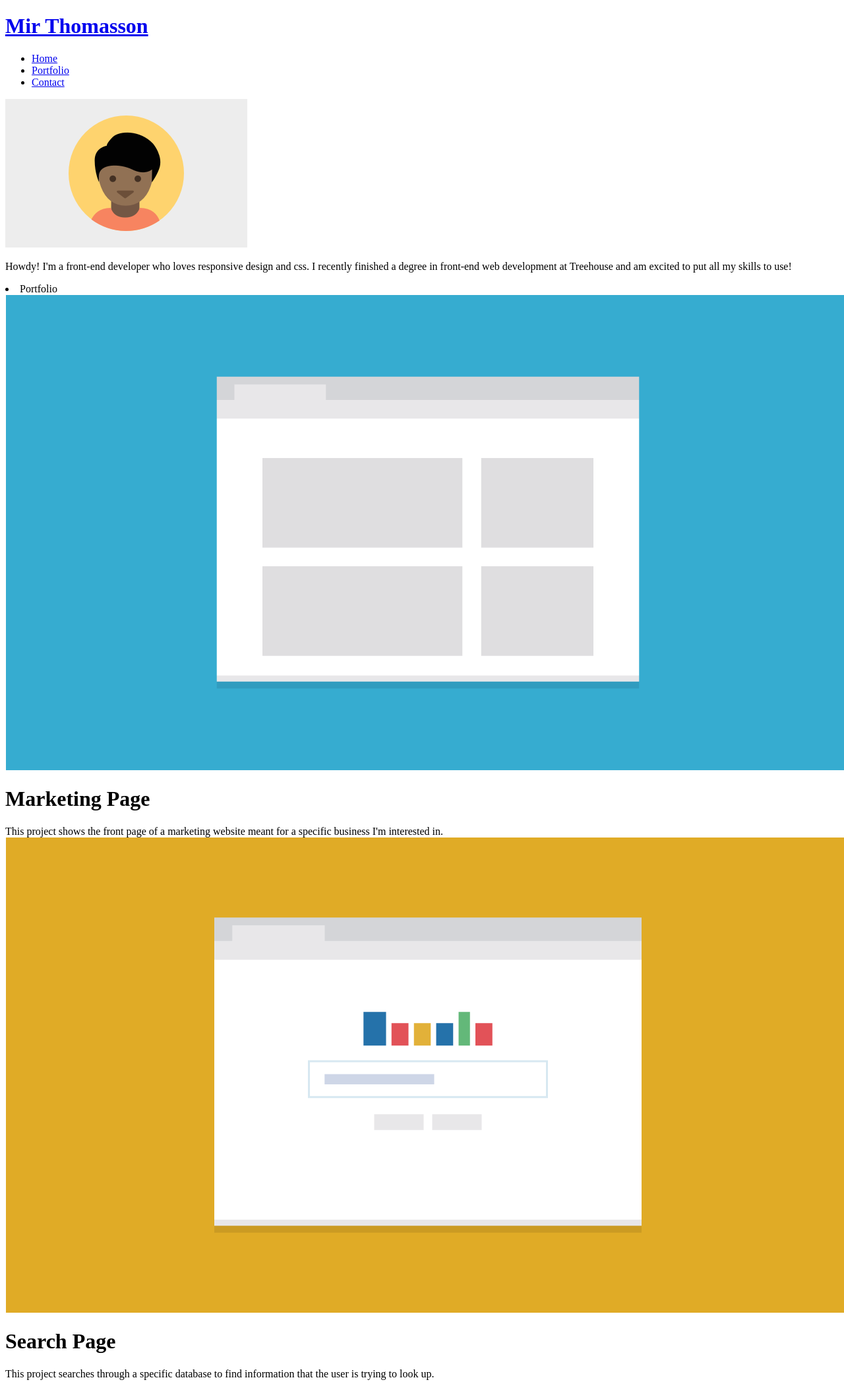
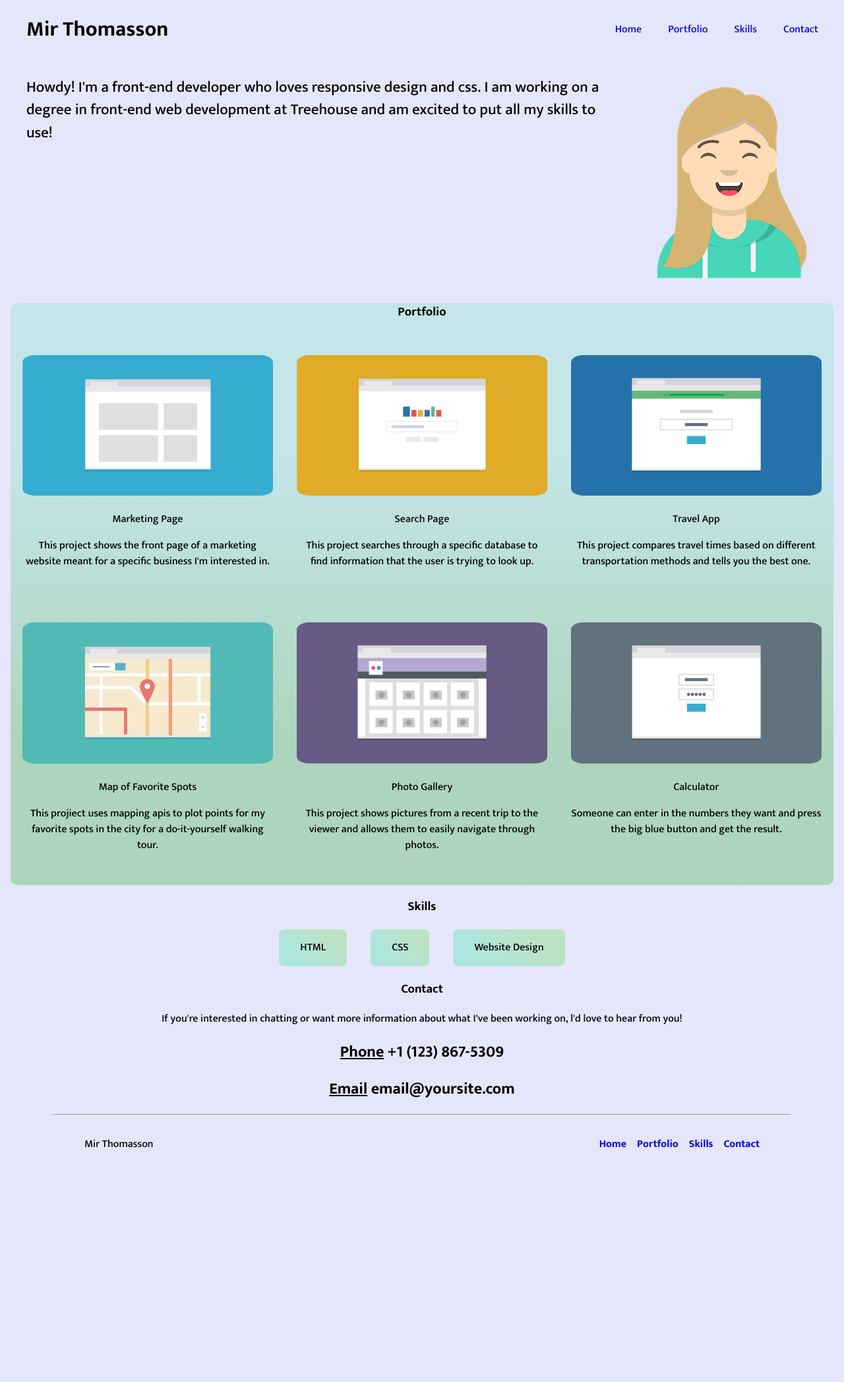
Before and after one commit to Mirthomasson/Mobile-first-responsive-layout, a plain HTML site: page index.html in a window 1280 px wide. Shown: the top 2094 px of the page at 66% size. After the commit the page ends 1763 px from the top, so only its background shows below. Drawn offline with Linux system fonts and the light colour scheme; files that its build step writes are made by us from their sources.

Commit message:
ready for peer review

```diff
--- a/css/style.css
+++ b/css/style.css
@@ -0,0 +1,257 @@
+* {
+  box-sizing: border-box;
+}
+
+body {
+  font-family: "Mukta", sans-serif;
+  font-size: 1em;
+  line-height: 1.5;
+  color: black;
+  background-color: lavender;
+  margin: 0;
+  display: flex;
+  flex-direction: column;
+}
+
+ul {
+  margin: 0;
+  padding: 0;
+  list-style: none;
+}
+
+h1 {
+  text-align: center;
+}
+
+a {
+  text-decoration: none;
+}
+
+img {
+  max-width: 80%;
+  margin: 0 auto;
+  border-radius: 5%;
+}
+
+hr {
+  max-width: 100%;
+}
+
+.name a,
+.main-nav a {
+  text-align: center;
+  display: block;
+  padding: 10px 15px;
+}
+
+.main-nav {
+  color: gray;
+}
+
+.nav {
+  padding: 10px;
+  background: lavender;
+  border: 2px solid lavender;
+  border-radius: 5px;
+  margin: 5px auto;
+  max-width: 50%;
+}
+.main-nav a:hover {
+  color: white;
+}
+
+.intro {
+  text-align: center;
+  font-size: 1.2em;
+  padding: 1em;
+  margin: 0 auto;
+  width: 100%;
+}
+
+.portfolio {
+  text-align: center;
+  color: black;
+  background-image: linear-gradient(
+    rgba(173, 230, 222, 0.596) 25%,
+    rgba(139, 202, 152, 0.623) 75%
+  );
+}
+
+.contact {
+  text-align: center;
+  margin: 0 auto;
+}
+
+.block {
+  margin: 1em;
+  padding: 1em 0;
+}
+
+.block:hover {
+  transform: scale(1.02);
+  transition: 1s;
+}
+
+.main-footer {
+  max-width: 100%;
+  display: flex;
+  flex-direction: row;
+  justify-content: space-between;
+}
+
+.bottom-nav {
+  display: none;
+}
+
+.bottom-nav a:hover {
+  color: white;
+}
+
+#skills h3 {
+  padding: 1em;
+  margin: 0 auto;
+  text-align: center;
+}
+
+#skills li {
+  background-image: linear-gradient(
+    45deg,
+    rgb(173, 230, 222) 25%,
+    rgb(188, 226, 196) 75%
+  );
+  border: 2px solid lavender;
+  border-radius: 10px;
+  margin: 1em auto;
+  padding: 1em;
+  text-align: center;
+  max-width: 50%;
+}
+
+/* = Media Queries = */
+
+@media (min-width: 768px) {
+  .main-footer {
+    max-width: 80%;
+    margin: 0 auto;
+  }
+
+  .main-header,
+  .main-nav,
+  .intro,
+  .sections {
+    display: flex;
+  }
+
+  .main-header {
+    flex-direction: column;
+    align-items: center;
+  }
+
+  .nav {
+    background-image: none;
+    border: none;
+  }
+
+  .intro {
+    margin: 1.5rem 0;
+    align-items: flex-start;
+    text-align: left;
+    flex-direction: row;
+  }
+
+  .tagline {
+    font-size: larger;
+    margin-top: 0;
+    padding: 0 16px;
+    order: -1;
+  }
+
+  .sections {
+    flex-direction: row;
+    flex-wrap: wrap;
+  }
+
+  .portfolio {
+    margin: 0 1em;
+    border-radius: 1%;
+  }
+
+  .portfolio img {
+    max-width: 100%;
+  }
+
+  .portfolio h3 {
+    text-align: center;
+  }
+
+  .block {
+    margin: 1em auto;
+    padding: 1em;
+    max-width: 50%;
+  }
+
+  .profile {
+    margin-right: 16px;
+  }
+
+  .contact {
+    padding: 1em 0;
+  }
+
+  #back {
+    display: none;
+  }
+
+  .bottom-nav {
+    display: flex;
+    flex-direction: row;
+    justify-content: space-between;
+    align-items: center;
+  }
+
+  .bottom-nav a {
+    padding: 1em 0 1em 1em;
+  }
+
+  #skills li {
+    margin: 0 1em;
+    padding: 1em 2em;
+  }
+
+  .ability {
+    display: flex;
+    flex-direction: row;
+    align-items: center;
+    justify-content: center;
+  }
+}
+
+@media (min-width: 1024px) {
+  .main-header {
+    /* margin-left: 1rem; */
+    flex-direction: row;
+    justify-content: space-between;
+    padding: 0 1.5rem;
+  }
+
+  .intro {
+    padding: 0 1.5rem;
+  }
+
+  .name {
+    padding-left: 0.5em;
+  }
+
+  .block {
+    max-width: 33%;
+  }
+
+  #HMU {
+    margin: 1em 2.5em;
+    padding: 0 2.5em;
+  }
+
+  li.nav {
+    padding-right: 0;
+  }
+}
--- a/index.html
+++ b/index.html
@@ -1,57 +1,130 @@
 <!DOCTYPE html>
 <html lang="en">
   <head>
+    <meta charset="UTF-8">
+    <meta http-equiv="X-UA-Compatible" content="IE=edge">
     <meta name="viewport" content="width=device-width, initial-scale=1" />
     <title>Mir Thomasson</title>
-    <link rel="stylesheet" href="style.css" />
+    <link rel="preconnect" href="https://fonts.googleapis.com" />
+    <link rel="preconnect" href="https://fonts.gstatic.com" crossorigin />
+    <link
+      href="https://fonts.googleapis.com/css2?family=Mukta:wght@300;500;700&display=swap"
+      rel="stylesheet"
+    />
+    <link rel="stylesheet" href="css/normalize.css" />
+    <link rel="stylesheet" href="css/style.css" />
   </head>
   <body>
+    <header class="main-header">
+      <h1 class="name">Mir Thomasson</h1>
+      <ul class="main-nav">
+        <li class="nav"><a href="#">Home</a></li>
+        <li class="nav"><a href="#port">Portfolio</a></li>
+        <li class="nav"><a href="#skills">Skills</a></li>
+        <li class="nav"><a href="#HMU">Contact</a></li>
+      </ul>
+    </header>
 
-<header class="main-header">
-    <h1 class="name"><a href="#">Mir Thomasson</a></h1>
-    <ul class="main-nav">
-        <li><a href="#">Home</a></li>
-        <li><a href="#">Portfolio</a></li>
-        <li><a href="#">Contact</a></li>
-    </ul>
-</header>
+    <main>
+    <div class="intro">
+      <img class="logo" src="img/profile-pic.png" alt="profile picture"/>
+      <p class="tagline"
+        >Howdy! I'm a front-end developer who loves responsive design and css. I
+        am working on a degree in front-end web development at Treehouse and
+        am excited to put all my skills to use!
+      </div>
 
-<div class="container">
-    <body>
-        <img src="/images/responsive-layout-profile.png" alt="profile picture" />
-            <p>Howdy! I'm a front-end developer who loves responsive design and css. I recently finished a degree in
-            front-end web development at Treehouse and am excited to put all my skills to use!</p>
-    </body>
-  <li>Portfolio</li>
-  <img src="/images/portfolio-1.png" alt="portfolio-1" />
-    <h1>Marketing Page</h1>
-    <p>This project shows the front page of a
-    marketing website meant for a specific business I'm interested in.
-  <img src="/images/portfolio-2.png" alt="portfolio-2" />
-    <h1>Search Page</h1>
-    <p>This project searches through a specific database to find information that the user is trying to look up.</p>
-  <img src="/images/portfolio-3.png" alt="portfolio-3" />
-    <h1>Travel App</h1>
-    <p>This project compares travel times based on different transportation methods and tells you the best one.</p>
-   <img src="/images/portfolio-4.png" alt="portfolio-4" />
-    <h1>Map of Favorite Spots</h1>
-    <p>This projiect uses mapping apis to plot points for my favorite spots in the city for a do-it-yourself walking tour.</p>
-  <img src="/images/portfolio-5.png" alt="portfolio-5" />
-    <h1>Photo Gallery</h1>
-    <p>This project shows pictures from a recent trip to the viewer and allows them to easily navigate through photos.</p>
-  <img src="/images/portfolio-6.png" alt="portfolio-6" />
-  <h1>Calculator</h1>
-    <p>Someone can enter in the numbers they want and press the big blue button and get the result.</p>
-  <li>Contact</li>
-    <p>If you're interested in chatting or want
-        more information about what I've been
-        working on, l'd love to hear from you!</p>
-        <h2> Phone 444-999-1234</h2>
-        <h2> Email email@yoursite.com</h2>
-  </div>
+      <main class="portfolio" id="port">
+        <h3>Portfolio</h3>
 
 
-  <footer class="main-footer">
-    <span>Mir Thomasson BACK TO TOP</span>
+      <div class="sections">
+            <div class="marketing block">
+            <img src="img/portfolio-1.png" alt="portfolio-1"/>
+            <p>Marketing Page</p>
+            <p>
+              This project shows the front page of a marketing website meant for
+              a specific business I'm interested in.
+            </p>
+          </div>
+
+          <div class="search block">
+          <img src="img/portfolio-2.png" alt="portfolio-2" />
+            <p>Search Page</p>
+            <p>
+              This project searches through a specific database to find
+              information that the user is trying to look up.
+            </p>
+          </div>
+
+          <div class="travel block">
+            <img src="img/portfolio-3.png" alt="portfolio-3" />
+            <p>Travel App</p>
+            <p>
+              This project compares travel times based on different
+              transportation methods and tells you the best one.
+            </p>
+          </div>
+
+            <div class="map block">
+            <img src="img/portfolio-4.png" alt="portfolio-4" />
+            <p>Map of Favorite Spots</p>
+            <p>
+              This projiect uses mapping apis to plot points for my favorite
+              spots in the city for a do-it-yourself walking tour.
+            </p>
+          </div>
+
+            <div class="photo block">
+            <img src="img/portfolio-5.png" alt="portfolio-5" />
+            <p>Photo Gallery</p>
+            <p>
+              This project shows pictures from a recent trip to the viewer and
+              allows them to easily navigate through photos.
+            </p>
+          </div>
+
+          <div class="calculator block">
+            <img src="img/portfolio-6.png" alt="portfolio-6" />
+            <p>Calculator</p>
+            <p>
+              Someone can enter in the numbers they want and press the big blue
+              button and get the result.
+            </p>
+          </div>
+        </div>
+        </main>
+
+        <div id="skills">
+          <h3>Skills</h3>
+          <ul class="ability">
+              <li>HTML</li>
+              <li>CSS</li>
+              <li>Website Design</li>
+          </ul>
+      </div>
+
+      <div class="contact" id="HMU">
+        <h3>Contact</h3>
+        <p id="chat">
+          If you're interested in chatting or want more information about what
+          I've been working on, l'd love to hear from you!
+        </p>
+        <h2><u>Phone</u> +1 (123) 867-5309</h2>
+        <h2><u>Email</u> email@yoursite.com</h2>
+        <hr>
+    </div>
+
+    <div class="main-footer">
+      <p>Mir Thomasson</p>
+      <p id="back"><a href="#">BACK TO TOP</a></p>
+      <ul class="bottom-nav">
+        <li><a href="#"><strong>Home</strong></a></li>
+        <li><a href="#port"><strong>Portfolio</strong></a></li>
+        <li><a href="#skills"><strong>Skills</strong></a></li>
+        <li><a href="#tact"><strong>Contact</strong></a></li>
+    </ul>
+  </div>
 </footer>
+  </body>
 </html>
```
Also changed, not shown: css/normalize.css (added), img/portfolio-1.png (renamed from images/portfolio-1.png), img/portfolio-2.png (renamed from images/portfolio-2.png), img/portfolio-3.png (renamed from images/portfolio-3.png), img/portfolio-4.png (renamed from images/portfolio-4.png), img/portfolio-5.png (renamed from images/portfolio-5.png), img/portfolio-6.png (renamed from images/portfolio-6.png), img/profile-pic.png (added), img/responsive-layout-profile.png (renamed from images/responsive-layout-profile.png), 3 other files.
